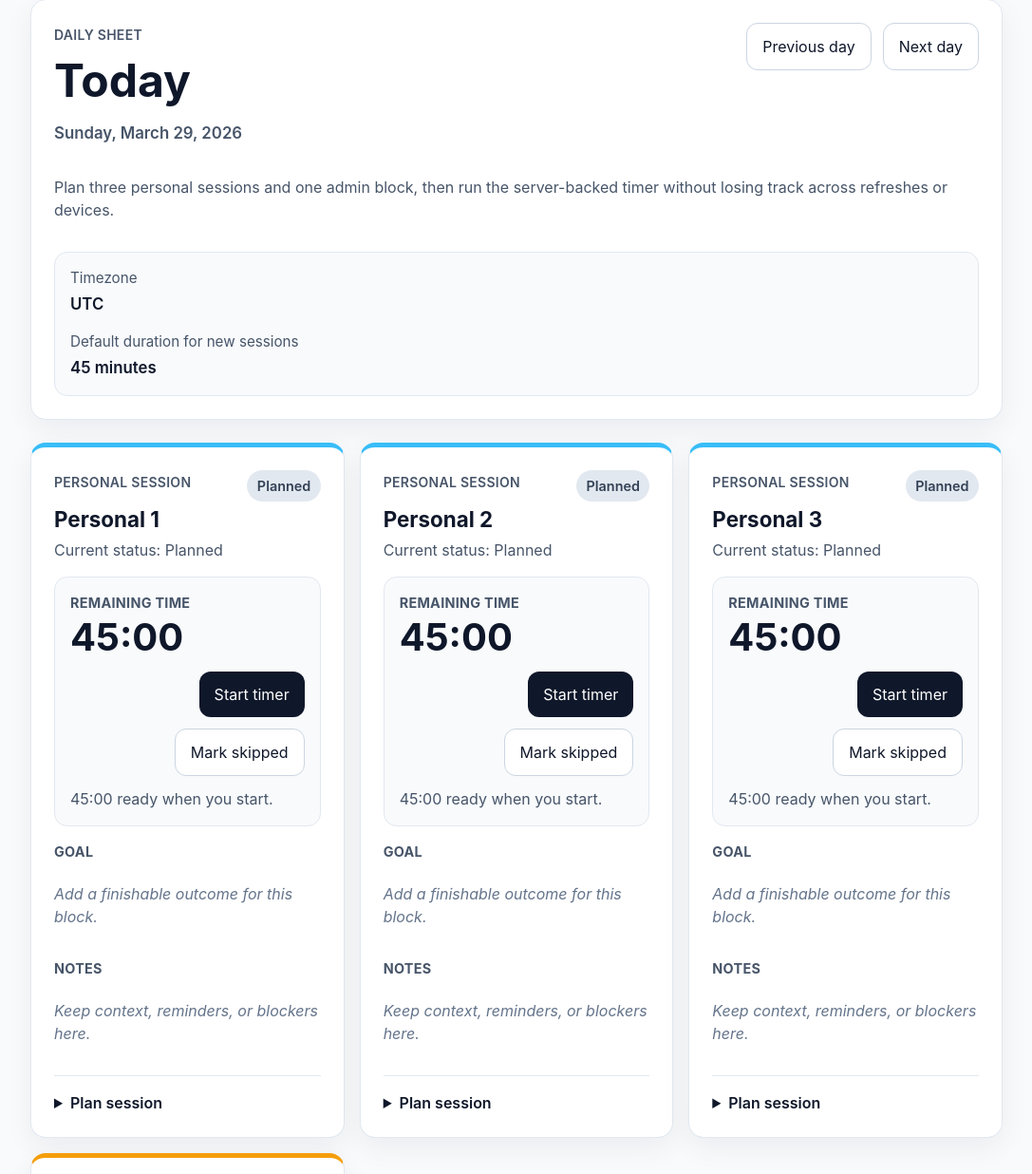
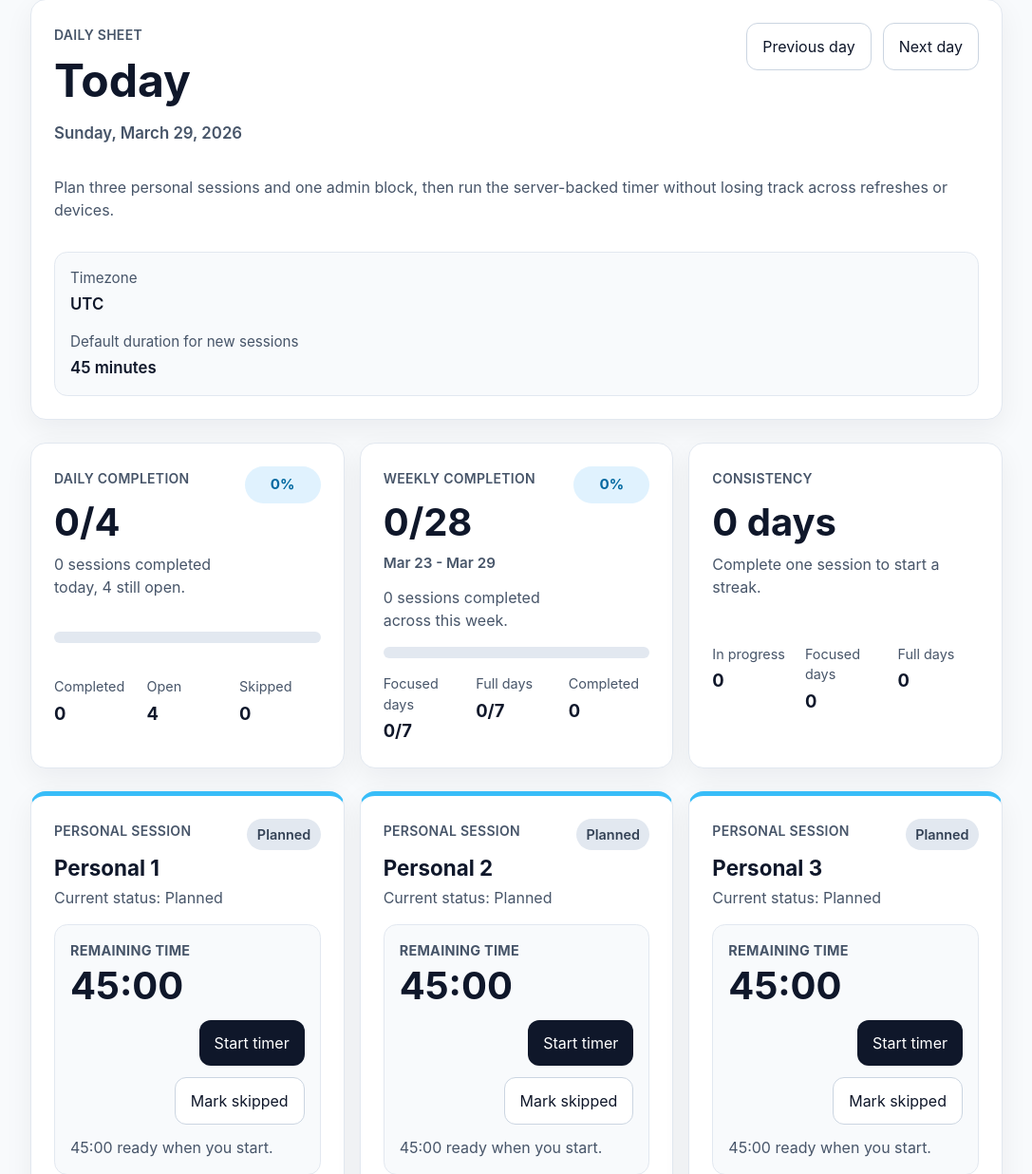
Before and after one commit to mathemage/deep-workflow, a Django app: page / in a window 1280 px wide. Shown: the part 98-1334 px from the top of the page at 95% size, without its empty margins (96-1183 px from the left). Run offline with Django 5.2, Linux system fonts and the light colour scheme; the visitor is signed in with stand-in values (Sample User, id 1); data comes from the database, SQL or seed files in the repository.

Commit message:
feat(rules): Auto-generate daily sheets and add progress summaries #20
Co-authored-by: Copilot <223556219+Copilot@users.noreply.github.com>

```diff
--- a/core/views.py
+++ b/core/views.py
@@ -1,3 +1,4 @@
+from collections import Counter
 from datetime import date, datetime, timedelta
 
 from django.contrib import messages
@@ -5,6 +6,7 @@ from django.contrib.auth.decorators import login_required
 from django.contrib.auth.views import LoginView
 from django.core.exceptions import ValidationError
 from django.db import transaction
+from django.db.models import Count, Q
 from django.http import Http404, HttpRequest, HttpResponse, JsonResponse
 from django.shortcuts import get_object_or_404, redirect, render
 from django.urls import reverse
@@ -56,6 +58,7 @@ def resolve_sheet_date(request: HttpRequest) -> date:
 
 def get_daily_sheet(user, sheet_date: date) -> tuple[DailySheet, list[WorkSession]]:
     sheet, _ = DailySheet.objects.get_or_create(user=user, sheet_date=sheet_date)
+    sheet.ensure_default_work_sessions()
     sessions = list(sheet.work_sessions.order_by("slot"))
     return sheet, sessions
 
@@ -154,6 +157,107 @@ def build_session_cards(
     return session_cards
 
 
+def completion_percentage(completed_sessions: int, total_sessions: int) -> int:
+    if total_sessions <= 0:
+        return 0
+
+    return round((completed_sessions / total_sessions) * 100)
+
+
+def build_daily_summary(sessions: list[WorkSession]) -> dict[str, int]:
+    total_sessions = len(WorkSession.DEFAULT_STRUCTURE)
+    status_counts = Counter(session.status for session in sessions)
+    completed_sessions = status_counts[WorkSession.Status.COMPLETED]
+    active_sessions = status_counts[WorkSession.Status.ACTIVE]
+    paused_sessions = status_counts[WorkSession.Status.PAUSED]
+    planned_sessions = status_counts[WorkSession.Status.PLANNED]
+    skipped_sessions = status_counts[WorkSession.Status.SKIPPED]
+
+    return {
+        "total_sessions": total_sessions,
+        "completed_sessions": completed_sessions,
+        "completion_percentage": completion_percentage(
+            completed_sessions,
+            total_sessions,
+        ),
+        "in_progress_sessions": active_sessions + paused_sessions,
+        "open_sessions": active_sessions + paused_sessions + planned_sessions,
+        "skipped_sessions": skipped_sessions,
+    }
+
+
+def completed_sessions_by_date(
+    user,
+    *,
+    end_date: date,
+    start_date: date | None = None,
+) -> dict[date, int]:
+    filters: dict[str, object] = {
+        "user": user,
+        "sheet_date__lte": end_date,
+    }
+    if start_date is not None:
+        filters["sheet_date__gte"] = start_date
+
+    return dict(
+        DailySheet.objects.filter(**filters)
+        .annotate(
+            completed_sessions=Count(
+                "work_sessions",
+                filter=Q(work_sessions__status=WorkSession.Status.COMPLETED),
+            )
+        )
+        .filter(completed_sessions__gt=0)
+        .values_list("sheet_date", "completed_sessions")
+    )
+
+
+def build_completion_streak(user, *, anchor_date: date) -> int:
+    completed_lookup = completed_sessions_by_date(user, end_date=anchor_date)
+    streak_days = 0
+    current_date = anchor_date
+
+    while completed_lookup.get(current_date, 0) > 0:
+        streak_days += 1
+        current_date -= timedelta(days=1)
+
+    return streak_days
+
+
+def build_weekly_summary(user, *, anchor_date: date) -> dict[str, object]:
+    week_start = anchor_date - timedelta(days=anchor_date.weekday())
+    week_end = week_start + timedelta(days=6)
+    completed_lookup = completed_sessions_by_date(
+        user,
+        start_date=week_start,
+        end_date=week_end,
+    )
+    daily_target = len(WorkSession.DEFAULT_STRUCTURE)
+    weekly_target = daily_target * 7
+    week_dates = [week_start + timedelta(days=offset) for offset in range(7)]
+    completed_sessions = sum(completed_lookup.values())
+
+    return {
+        "week_start": week_start,
+        "week_end": week_end,
+        "completed_sessions": completed_sessions,
+        "total_sessions": weekly_target,
+        "completion_percentage": completion_percentage(
+            completed_sessions,
+            weekly_target,
+        ),
+        "focused_days": sum(
+            1 for week_date in week_dates if completed_lookup.get(week_date, 0) > 0
+        ),
+        "completed_days": sum(
+            1
+            for week_date in week_dates
+            if completed_lookup.get(week_date, 0) == daily_target
+        ),
+        "streak_days": build_completion_streak(user, anchor_date=anchor_date),
+    }
+
+
 def build_home_context(
     user,
     preferences: UserPreferences,
@@ -164,6 +268,8 @@ def build_home_context(
     sheet, sessions = get_daily_sheet(user, sheet_date)
     today = timezone.localdate()
     now = timezone.now()
+    daily_summary = build_daily_summary(sessions)
+    weekly_summary = build_weekly_summary(user, anchor_date=sheet.sheet_date)
 
     return {
         "preferences": preferences,
@@ -172,6 +278,8 @@ def build_home_context(
         "previous_date": sheet.sheet_date - timedelta(days=1),
         "next_date": sheet.sheet_date + timedelta(days=1),
         "is_today": sheet.sheet_date == today,
+        "daily_summary": daily_summary,
+        "weekly_summary": weekly_summary,
         "session_cards": build_session_cards(
             sessions,
             bound_form=bound_form,
--- a/static/css/app.css
+++ b/static/css/app.css
@@ -298,6 +298,85 @@ button:focus {
   grid-template-columns: repeat(auto-fit, minmax(18rem, 1fr));
 }
 
+.summary-grid {
+  display: grid;
+  gap: 1rem;
+  grid-template-columns: repeat(auto-fit, minmax(16rem, 1fr));
+}
+
+.summary-card {
+  display: grid;
+  gap: 1rem;
+}
+
+.summary-card-top {
+  display: flex;
+  align-items: flex-start;
+  justify-content: space-between;
+  gap: 1rem;
+}
+
+.summary-card h2 {
+  margin: 0.25rem 0 0;
+  font-size: clamp(2rem, 6vw, 2.5rem);
+  line-height: 1;
+}
+
+.summary-copy,
+.summary-range {
+  margin: 0.75rem 0 0;
+  color: #475569;
+}
+
+.summary-range {
+  font-size: 0.95rem;
+  font-weight: 600;
+}
+
+.summary-metric {
+  display: inline-flex;
+  align-items: center;
+  justify-content: center;
+  min-width: 3.5rem;
+  padding: 0.5rem 0.75rem;
+  border-radius: 999px;
+  background: #e0f2fe;
+  color: #0369a1;
+  font-size: 0.95rem;
+  font-weight: 700;
+}
+
+.progress-track {
+  height: 0.75rem;
+  border-radius: 999px;
+  background: #e2e8f0;
+  overflow: hidden;
+}
+
+.progress-fill {
+  display: block;
+  height: 100%;
+  border-radius: inherit;
+  background: linear-gradient(90deg, #38bdf8 0%, #0f172a 100%);
+}
+
+.summary-stats {
+  display: grid;
+  gap: 0.75rem;
+  grid-template-columns: repeat(3, minmax(0, 1fr));
+}
+
+.summary-stats dt {
+  color: #475569;
+  font-size: 0.9rem;
+}
+
+.summary-stats dd {
+  margin-top: 0.25rem;
+  font-size: 1.15rem;
+  font-weight: 700;
+}
+
 .session-card {
   display: grid;
   gap: 1rem;
@@ -469,7 +548,12 @@ button:focus {
     flex-direction: column;
   }
 
+  .summary-card-top,
   .session-timer-top {
     flex-direction: column;
   }
+
+  .summary-stats {
+    grid-template-columns: repeat(2, minmax(0, 1fr));
+  }
 }
--- a/templates/core/home.html
+++ b/templates/core/home.html
@@ -38,6 +38,99 @@
           <dd>{{ preferences.default_session_duration_minutes }} minutes</dd>
         </div>
       </dl>
+    </div>
+
+    <div class="summary-grid">
+      <section class="card summary-card" aria-labelledby="daily-summary-title">
+        <div class="summary-card-top">
+          <div>
+            <span class="eyebrow">Daily completion</span>
+            <h2 id="daily-summary-title">{{ daily_summary.completed_sessions }}/{{ daily_summary.total_sessions }}</h2>
+            <p class="summary-copy">
+              {{ daily_summary.completed_sessions }} session{{ daily_summary.completed_sessions|pluralize }} completed today{% if daily_summary.open_sessions %}, {{ daily_summary.open_sessions }} still open{% endif %}{% if daily_summary.skipped_sessions %}, {{ daily_summary.skipped_sessions }} skipped{% endif %}.
+            </p>
+          </div>
+          <span class="summary-metric">{{ daily_summary.completion_percentage }}%</span>
+        </div>
+        <div class="progress-track" aria-hidden="true">
+          <span class="progress-fill" style="width: {{ daily_summary.completion_percentage }}%"></span>
+        </div>
+        <dl class="summary-stats">
+          <div>
+            <dt>Completed</dt>
+            <dd>{{ daily_summary.completed_sessions }}</dd>
+          </div>
+          <div>
+            <dt>Open</dt>
+            <dd>{{ daily_summary.open_sessions }}</dd>
+          </div>
+          <div>
+            <dt>Skipped</dt>
+            <dd>{{ daily_summary.skipped_sessions }}</dd>
+          </div>
+        </dl>
+      </section>
+
+      <section class="card summary-card" aria-labelledby="weekly-summary-title">
+        <div class="summary-card-top">
+          <div>
+            <span class="eyebrow">Weekly completion</span>
+            <h2 id="weekly-summary-title">{{ weekly_summary.completed_sessions }}/{{ weekly_summary.total_sessions }}</h2>
+            <p class="summary-range">
+              {{ weekly_summary.week_start|date:"M j" }} - {{ weekly_summary.week_end|date:"M j" }}
+            </p>
+            <p class="summary-copy">
+              {{ weekly_summary.completed_sessions }} session{{ weekly_summary.completed_sessions|pluralize }} completed across this week.
+            </p>
+          </div>
+          <span class="summary-metric">{{ weekly_summary.completion_percentage }}%</span>
+        </div>
+        <div class="progress-track" aria-hidden="true">
+          <span class="progress-fill" style="width: {{ weekly_summary.completion_percentage }}%"></span>
+        </div>
+        <dl class="summary-stats">
+          <div>
+            <dt>Focused days</dt>
+            <dd>{{ weekly_summary.focused_days }}/7</dd>
+          </div>
+          <div>
+            <dt>Full days</dt>
+            <dd>{{ weekly_summary.completed_days }}/7</dd>
+          </div>
+          <div>
+            <dt>Completed</dt>
+            <dd>{{ weekly_summary.completed_sessions }}</dd>
+          </div>
+        </dl>
+      </section>
+
+      <section class="card summary-card" aria-labelledby="consistency-title">
+        <div>
+          <span class="eyebrow">Consistency</span>
+          <h2 id="consistency-title">{{ weekly_summary.streak_days }} day{{ weekly_summary.streak_days|pluralize }}</h2>
+          <p class="summary-copy">
+            {% if weekly_summary.streak_days %}
+              Consecutive days ending on this sheet with at least one completed session.
+            {% else %}
+              Complete one session to start a streak.
+            {% endif %}
+          </p>
+        </div>
+        <dl class="summary-stats">
+          <div>
+            <dt>In progress</dt>
+            <dd>{{ daily_summary.in_progress_sessions }}</dd>
+          </div>
+          <div>
+            <dt>Focused days</dt>
+            <dd>{{ weekly_summary.focused_days }}</dd>
+          </div>
+          <div>
+            <dt>Full days</dt>
+            <dd>{{ weekly_summary.completed_days }}</dd>
+          </div>
+        </dl>
+      </section>
     </div>
 
     <div class="sheet-grid">
```
Also changed, not shown: core/tests/test_daily_sheet_views.py (+121 -0 lines), README.md.
